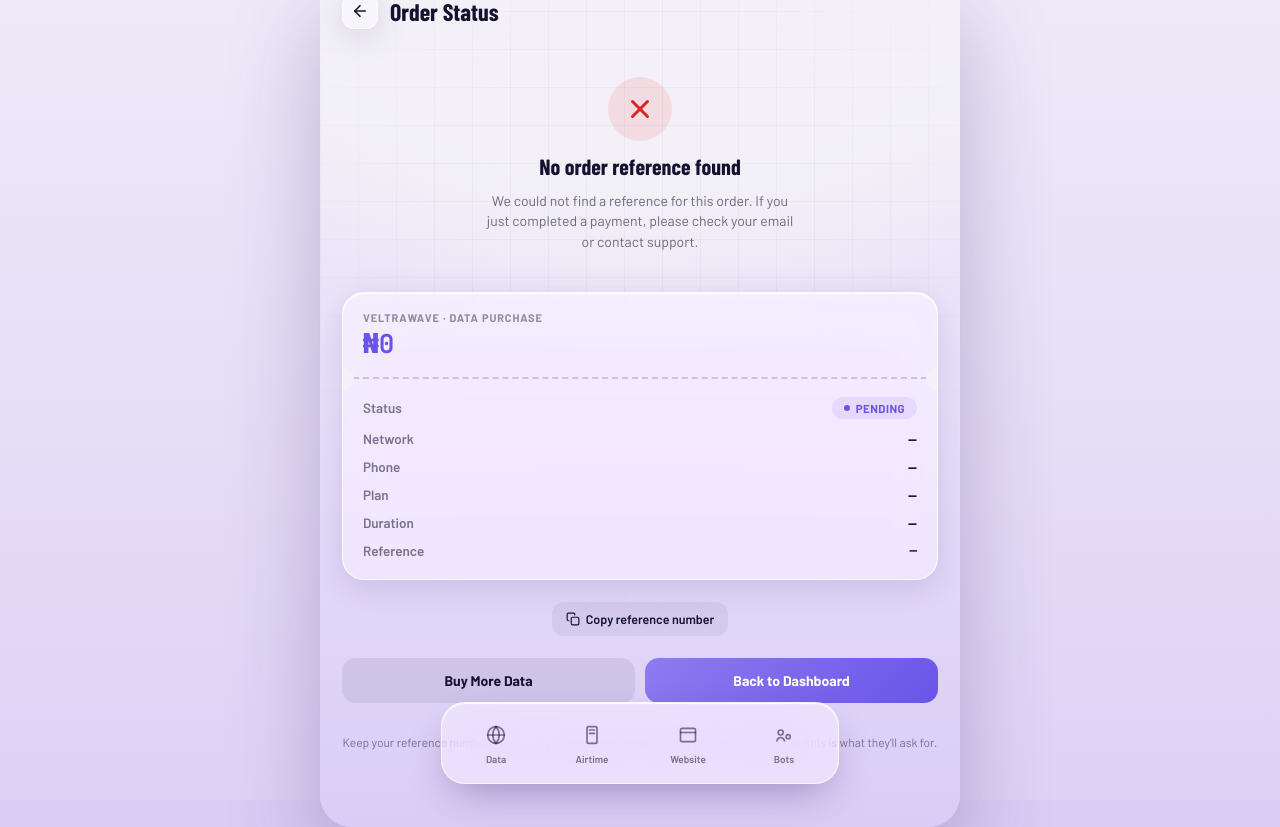
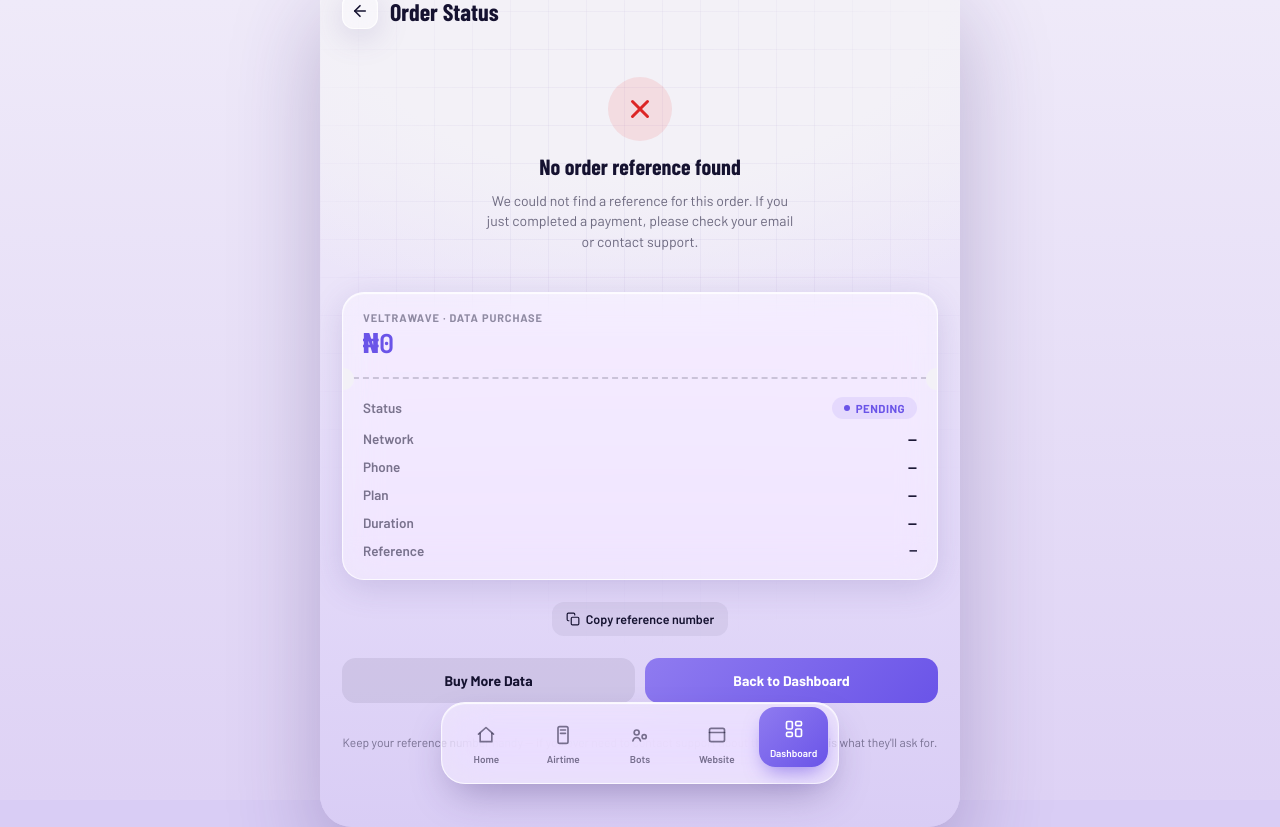
Before and after one commit to Prosperricch/VeltraWave-, a Flask app: page /order-status in a window 1280 px wide. Run offline with Flask 3, Linux system fonts and the light colour scheme; parts of the project's set-up code (start-up, migrations or seed data) failed here and were passed over; some web fonts are replaced.

Commit message:
Update ticket.html

```diff
--- a/templates/ticket.html
+++ b/templates/ticket.html
@@ -190,7 +190,7 @@
   <div class="grid-overlay"></div>
 
   <div class="pheader">
-    <a href="data.html" class="back-btn">
+    <a href="{{ url_for('data_page') }}" class="back-btn">
       <svg viewBox="0 0 24 24" fill="none" stroke="#151230" stroke-width="2.2" stroke-linecap="round" stroke-linejoin="round"><path d="M19 12H5"/><path d="M12 19l-7-7 7-7"/></svg>
     </a>
     <h1>Order Status</h1>
@@ -228,8 +228,8 @@
     </button>
 
     <div class="cta-row">
-      <a href="data.html" class="cta ghost">Buy More Data</a>
-      <a href="dashboard.html" class="cta primary">Back to Dashboard</a>
+      <a href="{{ url_for('data_page') }}" class="cta ghost">Buy More Data</a>
+      <a href="{{ url_for('dashboard') }}" class="cta primary">Back to Dashboard</a>
     </div>
 
     <p class="helper-note">Keep your reference number handy — if you ever need to contact support about this order, this is what they'll ask for.</p>
@@ -242,21 +242,25 @@
 
 <div class="dock-wrap">
   <nav class="dock">
-    <a href="data.html" class="dock-item">
-      <span class="d-icon"><svg viewBox="0 0 24 24" fill="none" stroke="currentColor" stroke-width="2" stroke-linecap="round" stroke-linejoin="round"><path d="M12 2a15 15 0 0 1 0 20"/><path d="M12 2a15 15 0 0 0 0 20"/><path d="M2 12h20"/><circle cx="12" cy="12" r="10"/></svg></span>
-      <span class="d-label">Data</span>
+    <a href="{{ url_for('data_page') }}" class="dock-item">
+      <span class="d-icon"><svg viewBox="0 0 24 24" fill="none" stroke="currentColor" stroke-width="2" stroke-linecap="round" stroke-linejoin="round"><path d="M3 11l9-8 9 8"/><path d="M5 10v10h14V10"/></svg></span>
+      <span class="d-label">Home</span>
     </a>
-    <a href="airtime.html" class="dock-item">
+    <a href="{{ url_for('airtime_page') }}" class="dock-item">
       <span class="d-icon"><svg viewBox="0 0 24 24" fill="none" stroke="currentColor" stroke-width="2" stroke-linecap="round" stroke-linejoin="round"><rect x="6" y="2" width="12" height="20" rx="2"/><path d="M9 6h6M9 10h6"/></svg></span>
       <span class="d-label">Airtime</span>
     </a>
-    <a href="website.html" class="dock-item">
+    <a href="{{ url_for('bots') }}" class="dock-item">
+      <span class="d-icon"><svg viewBox="0 0 24 24" fill="none" stroke="currentColor" stroke-width="2" stroke-linecap="round" stroke-linejoin="round"><circle cx="8" cy="9" r="3"/><circle cx="17" cy="14" r="2.5"/><path d="M3.5 19c.6-2.4 2.4-4 4.5-4s3.9 1.6 4.5 4"/></svg></span>
+      <span class="d-label">Bots</span>
+    </a>
+    <a href="{{ url_for('website') }}" class="dock-item">
       <span class="d-icon"><svg viewBox="0 0 24 24" fill="none" stroke="currentColor" stroke-width="2" stroke-linecap="round" stroke-linejoin="round"><rect x="3" y="4" width="18" height="16" rx="2"/><path d="M3 9h18"/></svg></span>
       <span class="d-label">Website</span>
     </a>
-    <a href="bots.html" class="dock-item">
-      <span class="d-icon"><svg viewBox="0 0 24 24" fill="none" stroke="currentColor" stroke-width="2" stroke-linecap="round" stroke-linejoin="round"><circle cx="8" cy="9" r="3"/><circle cx="17" cy="14" r="2.5"/><path d="M3.5 19c.6-2.4 2.4-4 4.5-4s3.9 1.6 4.5 4"/></svg></span>
-      <span class="d-label">Bots</span>
+    <a href="{{ url_for('dashboard') }}" class="dock-item active">
+      <span class="d-icon"><svg viewBox="0 0 24 24" fill="none" stroke="currentColor" stroke-width="2" stroke-linecap="round" stroke-linejoin="round"><rect x="3" y="3" width="7" height="9" rx="1.5"/><rect x="14" y="3" width="7" height="5" rx="1.5"/><rect x="14" y="12" width="7" height="9" rx="1.5"/><rect x="3" y="16" width="7" height="5" rx="1.5"/></svg></span>
+      <span class="d-label">Dashboard</span>
     </a>
   </nav>
 </div>
```
